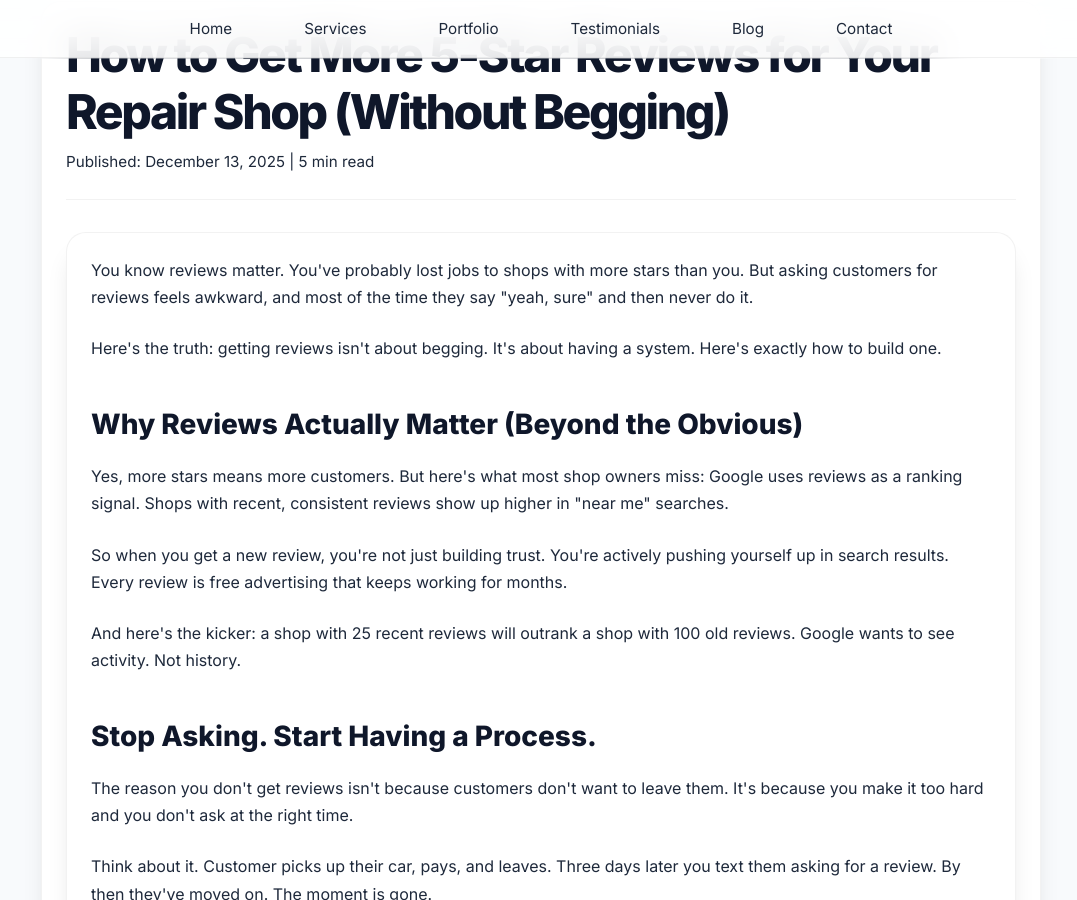
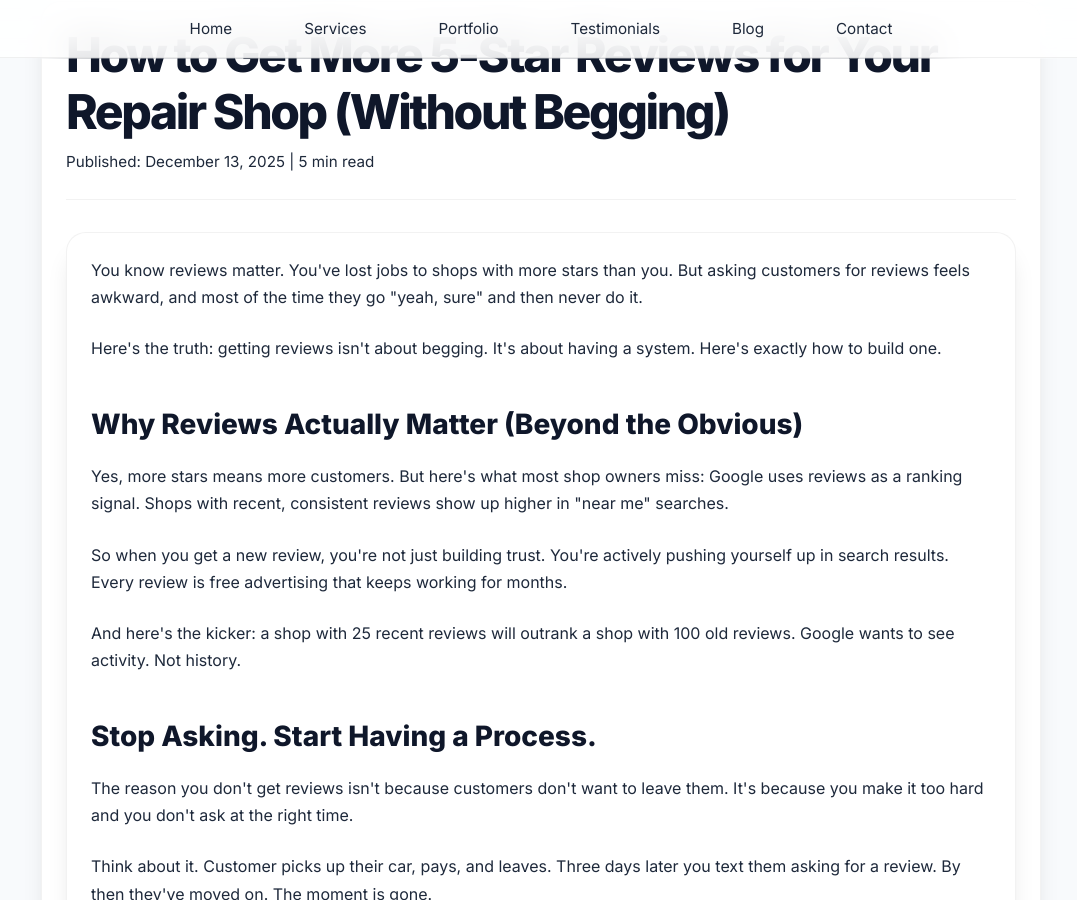
Before and after one commit to JamesBrownR/MeetingSurge, a Jekyll site: the page built from _posts/2025-12-13-how-get-5-star-your.md, in a window 1280 px wide and 900 px high, scrolled down 477 px. Shown: the whole window, without its empty margins (99-1176 px from the left). Built offline with Jekyll 4.4.1, drawn with Linux system fonts in a browser that asks for light colours.

Commit message:
Update 2025-12-13-how-get-5-star-your.md

```diff
--- a/_posts/2025-12-13-how-get-5-star-your.md
+++ b/_posts/2025-12-13-how-get-5-star-your.md
@@ -7,7 +7,7 @@ description: A simple system to get more Google reviews that actually brings in
 <!-- Blog Content Area -->
 <div class="blog-container">
     <article class="blog-post">
-    <p>You know reviews matter. You've probably lost jobs to shops with more stars than you. But asking customers for reviews feels awkward, and most of the time they say "yeah, sure" and then never do it.</p>
+    <p>You know reviews matter. You've lost jobs to shops with more stars than you. But asking customers for reviews feels awkward, and most of the time they go "yeah, sure" and then never do it.</p>
     <p>Here's the truth: getting reviews isn't about begging. It's about having a system. Here's exactly how to build one.</p>
 
     <h2>Why Reviews Actually Matter (Beyond the Obvious)</h2>
```
